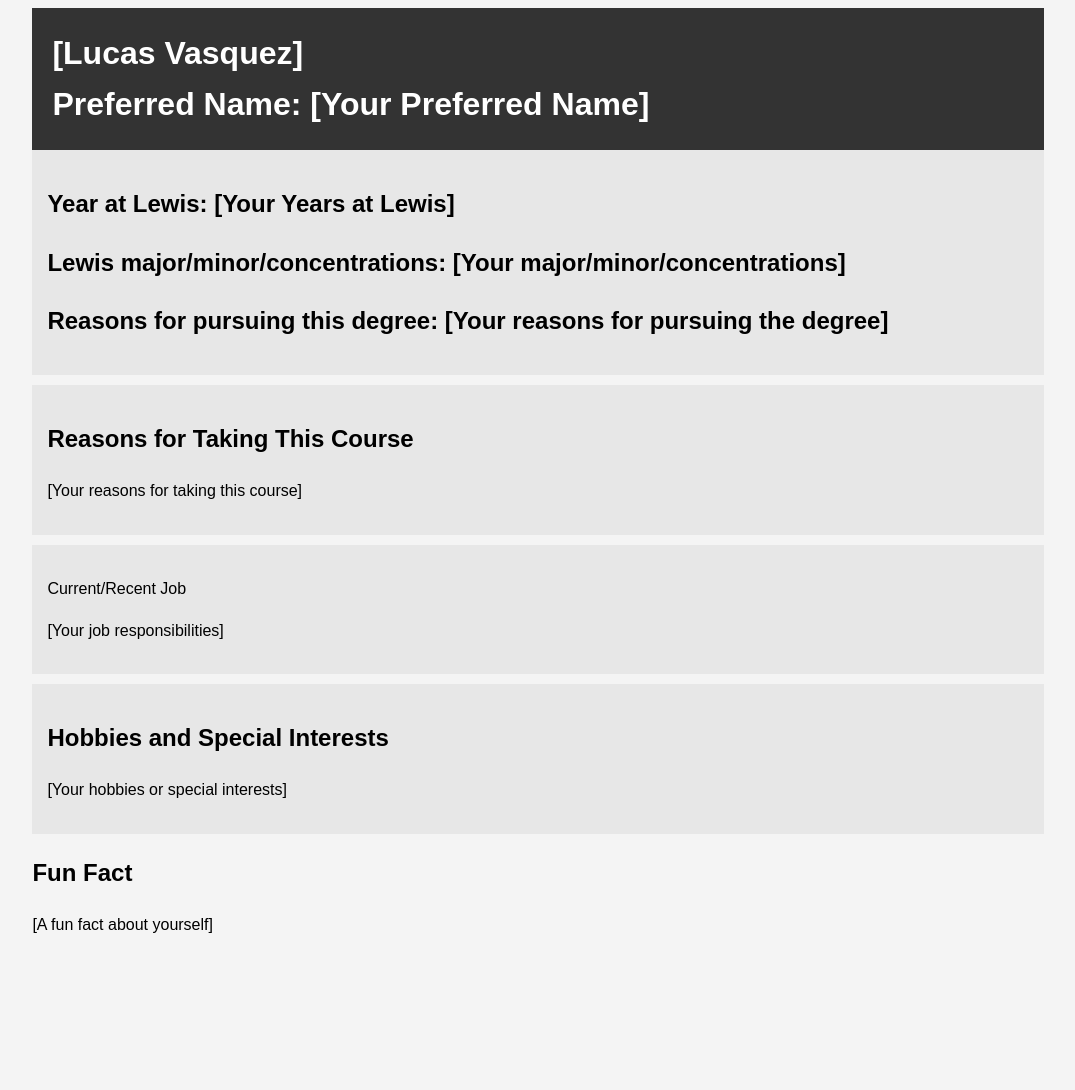
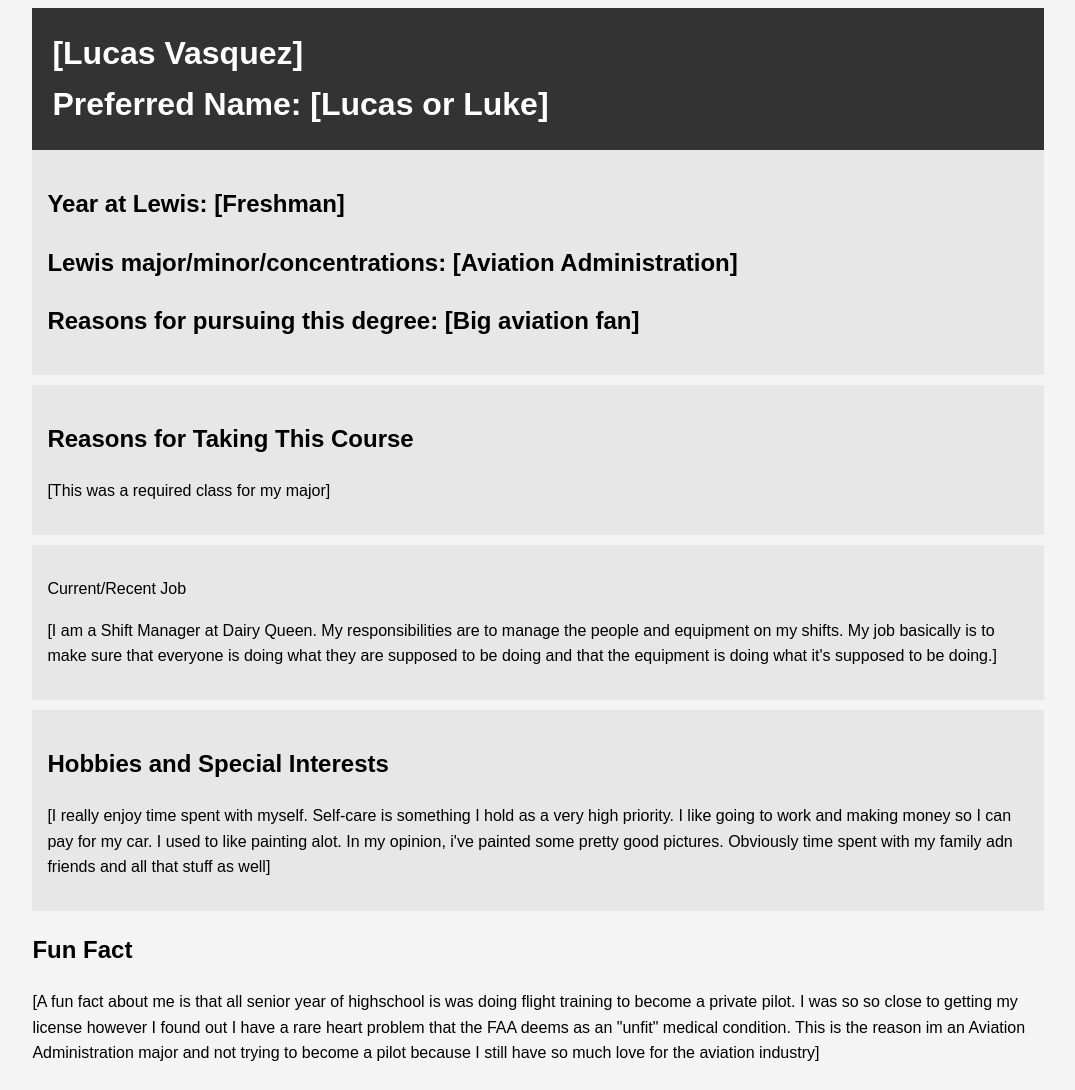
Before and after one commit to LV775/me, a plain HTML site: page index.html in a window 1280 px wide. Shown: the whole page, without its empty margins (102-1177 px from the left). Before the commit the page ends 962 px from the top, so only its background shows below. Drawn offline with Linux system fonts and the light colour scheme.

Commit message:
Updated 'About Me' information

```diff
--- a/index.html
+++ b/index.html
@@ -32,33 +32,33 @@
     <div class="container">
         <header class="main-info">
             <h1>[Lucas Vasquez]</h1>
-            <h1>Preferred Name: [Your Preferred Name]</h1>
+            <h1>Preferred Name: [Lucas or Luke]</h1>
         </header>
 
         <section class="lewis">
-			<h2>Year at Lewis: [Your Years at Lewis]</h2>
-			<h2>Lewis major/minor/concentrations: [Your major/minor/concentrations]</h2>
-			<h2>Reasons for pursuing this degree: [Your reasons for pursuing the degree]</h2>
+			<h2>Year at Lewis: [Freshman]</h2>
+			<h2>Lewis major/minor/concentrations: [Aviation Administration]</h2>
+			<h2>Reasons for pursuing this degree: [Big aviation fan]</h2>
         </section>
 
 		<section class="course">
             <h2>Reasons for Taking This Course</h2>
-            <p>[Your reasons for taking this course]</p>
+            <p>[This was a required class for my major]</p>
         </section>
 
 		<section class="job">
             <p>Current/Recent Job</p>
-			<p>[Your job responsibilities]</p>
+			<p>[I am a Shift Manager at Dairy Queen. My responsibilities are to manage the people and equipment on my shifts. My job basically is to make sure that everyone is doing what they are supposed to be doing and that the equipment is doing what it's supposed to be doing.]</p>
         </section>
 
         <section class="hobbies">
             <h2>Hobbies and Special Interests</h2>
-            <p>[Your hobbies or special interests]</p>
+            <p>[I really enjoy time spent with myself. Self-care is something I hold as a very high priority. I like going to work and making money so I can pay for my car. I used to like painting alot. In my opinion, i've painted some pretty good pictures. Obviously time spent with my family adn friends and all that stuff as well]</p>
         </section>
 
         <section class="fun-fact">
             <h2>Fun Fact</h2>
-            <p>[A fun fact about yourself]</p>
+            <p>[A fun fact about me is that all senior year of highschool is was doing flight training to become a private pilot. I was so so close to getting my license however I found out I have a rare heart problem that the FAA deems as an "unfit" medical condition. This is the reason im an Aviation Administration major and not trying to become a pilot because I still have so much love for the aviation industry]</p>
         </section>
     </div>
 </body>
```
